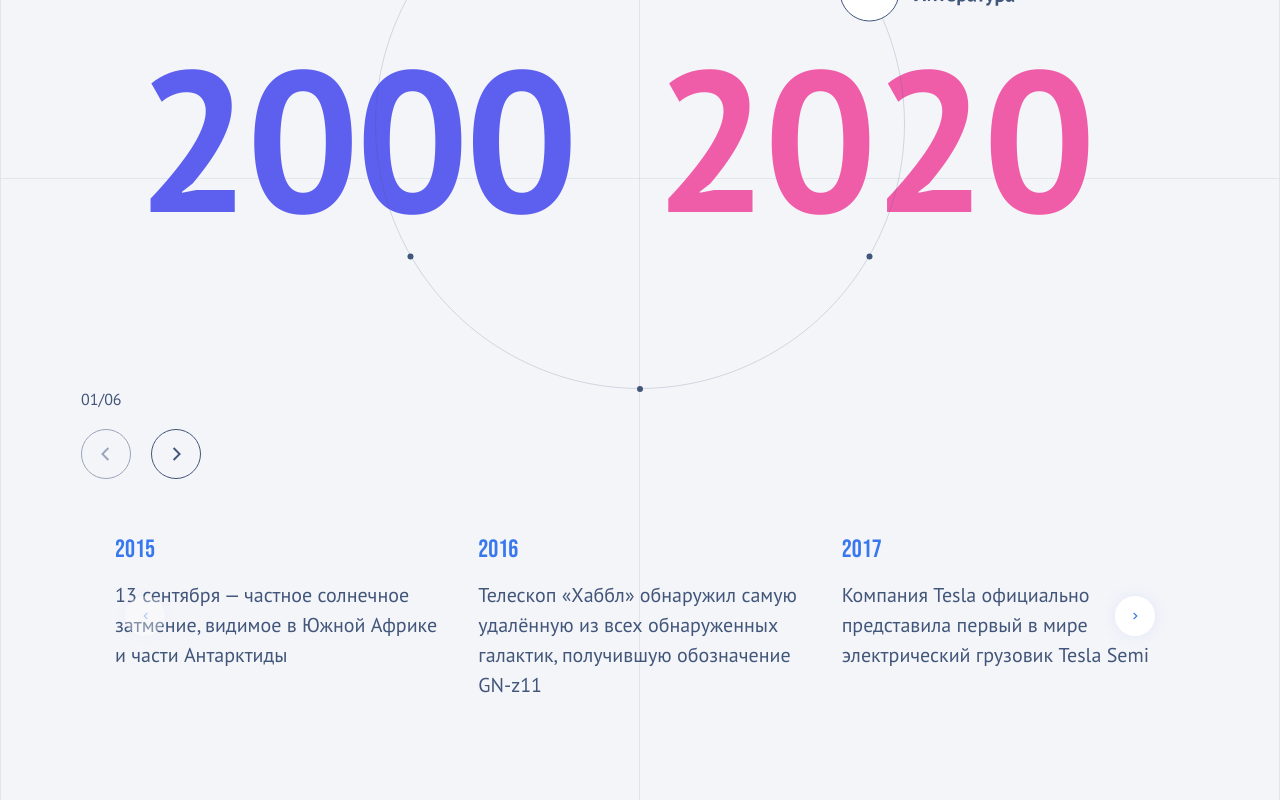
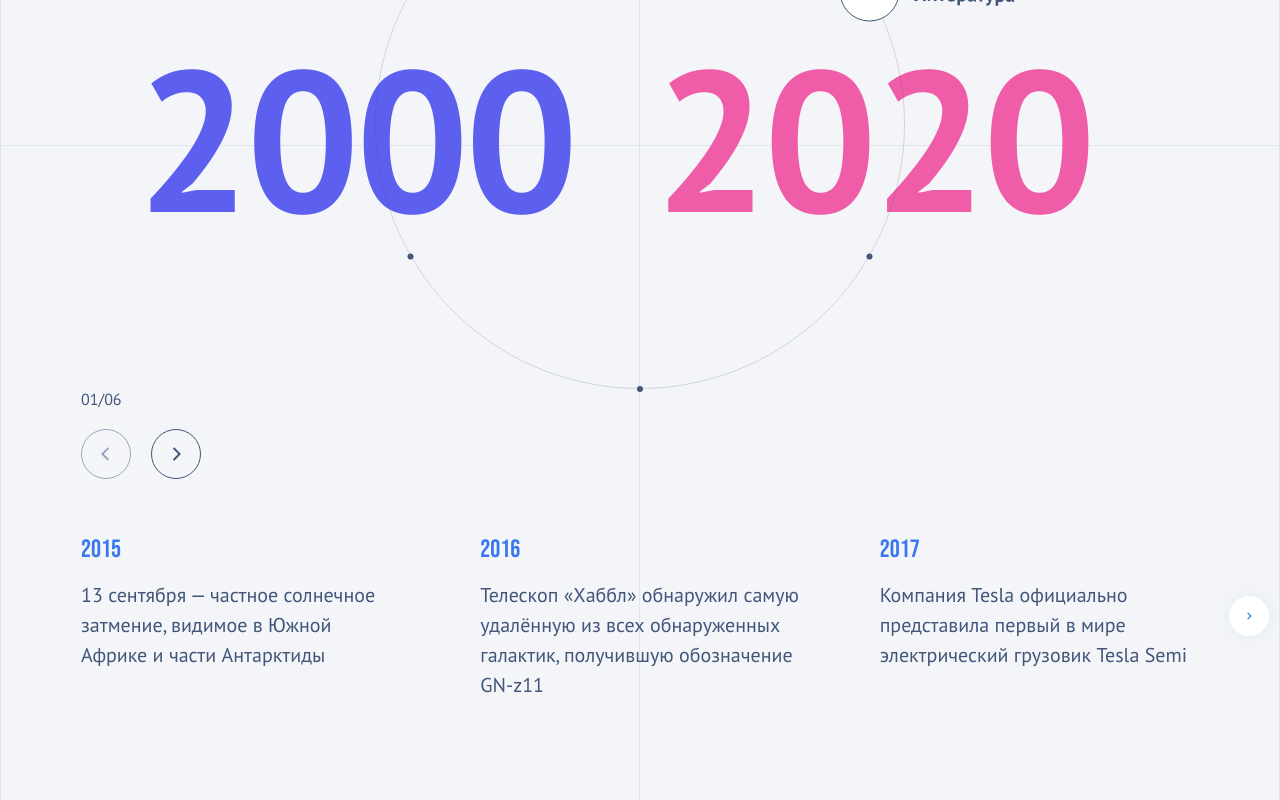
Before and after one commit to FlameFront-end/only-test, a React (Vite) app: page / in a window 1280 px wide. Shown: the part 311-1111 px from the top of the page. Built offline with nearby package versions, Linux system fonts and the light colour scheme.

Commit message:
fix: slider[2]

```diff
--- a/src/App.scss
+++ b/src/App.scss
@@ -4,7 +4,10 @@
     border-left: 1px solid rgba(66, 86, 122, 0.1);
     border-right: 1px solid rgba(66, 86, 122, 0.1);
     max-width: 1440px;
+    min-height: 100vh;
+    height: 100%;
     margin: 0 auto;
+    padding-bottom: 100px;
 
     &::before,
     &::after {
@@ -14,7 +17,7 @@
     }
 
     &::before {
-        top: 44%;
+        top: 41%;
         width: 100%;
         height: 1px;
     }
@@ -31,7 +34,6 @@
     display: flex;
     flex-direction: column;
     justify-content: center;
-    min-height: 100vh;
     margin: 0 auto;
 }
 
--- a/src/App.tsx
+++ b/src/App.tsx
@@ -17,8 +17,8 @@ function App() {
 			<div className='wrapper'>
 				<h1 className='heading'>Исторические даты</h1>
 				<Circle onActiveDotIndexChange={handleActiveDotIndexChange} />
-				<Slider activeSlider={activeDotIndex} />
 			</div>
+			<Slider activeSlider={activeDotIndex} />
 		</div>
 	)
 }
--- a/src/components/Slider/Slider.scss
+++ b/src/components/Slider/Slider.scss
@@ -1,10 +1,11 @@
 .slider-container {
   position: relative;
-  max-width: 1050px;
   opacity: 1;
   transition: opacity 0.5s ease;
-  margin: 0 auto 100px;
+  margin: 0 auto;
   min-height: 150px;
+  padding-left: 80px;
+  padding-right: 80px;
 
   .swiper {
     transition: all .5s ease;
@@ -47,10 +48,6 @@
       content: none;
     }
 
-    .swiper-button-disabled {
-      opacity: 0 !important;
-    }
-
     .swiper-button-prev {
       left: -120px;
     }
@@ -58,8 +55,11 @@
     .swiper-button-next {
       right: -120px;
     }
+
+    &-disabled {
+      opacity: 0 !important;
+    }
   }
-
 
   .hidden {
     opacity: 0;
--- a/src/components/Slider/Slider.tsx
+++ b/src/components/Slider/Slider.tsx
@@ -29,7 +29,7 @@ const Slider: FC<SliderProps> = ({ activeSlider }) => {
 	return (
 		<div className={`slider-container ${swiperVisible ? 'visible' : 'hidden'}`}>
 			<Swiper
-				spaceBetween={40}
+				spaceBetween={80}
 				slidesPerView={3}
 				navigation={{
 					nextEl: '.swiper-button-next',
--- a/src/index.css
+++ b/src/index.css
@@ -19,7 +19,5 @@ a {
 
 
 #root {
-    min-height: 100vh;
-    width: 100%;
     background-color: #F4F5F9;
 }
```
